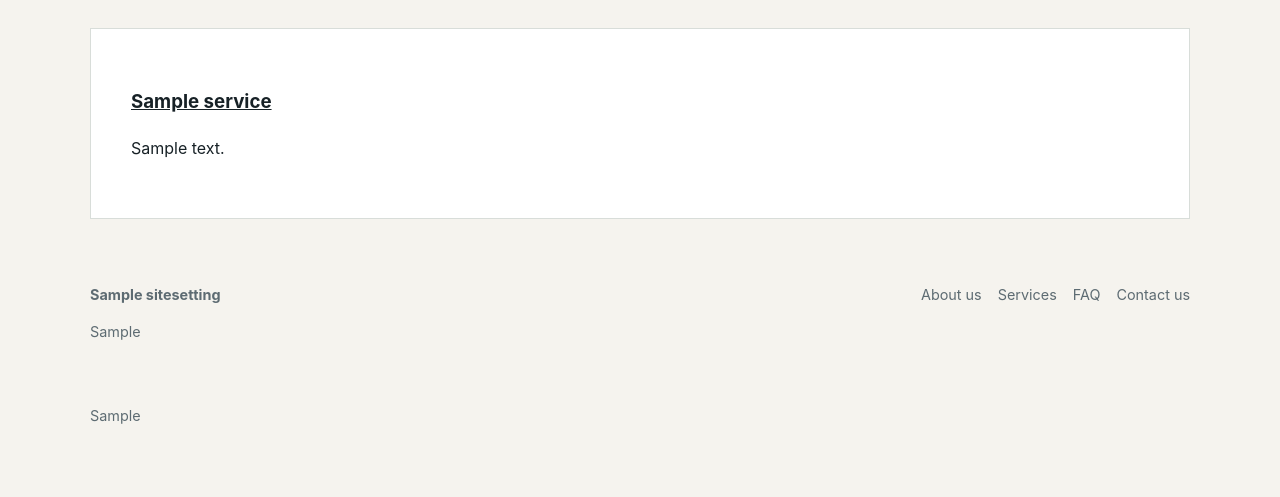
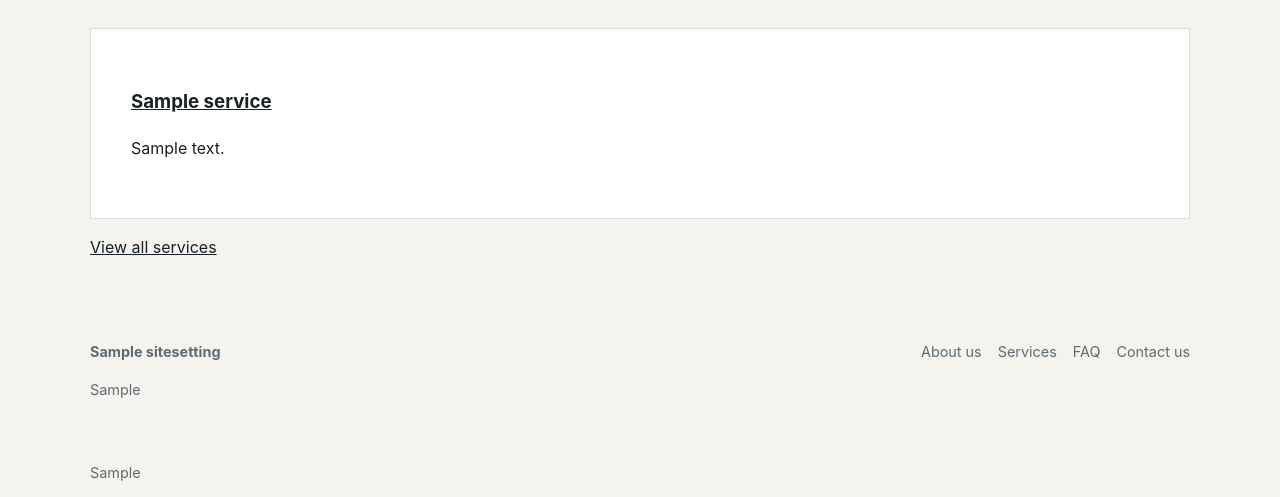
Before and after one commit to jamaralanthemsoftware/isuarmac, a Django app: page / in a window 1280 px wide. Shown: the part 711-1208 px from the top of the page. Before the commit the page ends 1135 px from the top, so only its background shows below. Run offline with Django 5.2, Linux system fonts and the light colour scheme; tables that the repository leaves empty hold one stand-in row (values such as "Sample post").

Commit message:
Update required site structure: templates/home.html

```diff
--- a/templates/home.html
+++ b/templates/home.html
@@ -17,6 +17,7 @@
       </article>
     {% endfor %}
   </div>
+  <p><a href="{% url 'services' %}">View all services</a></p>
 </section>
 {% endif %}
 {% endblock %}
```
